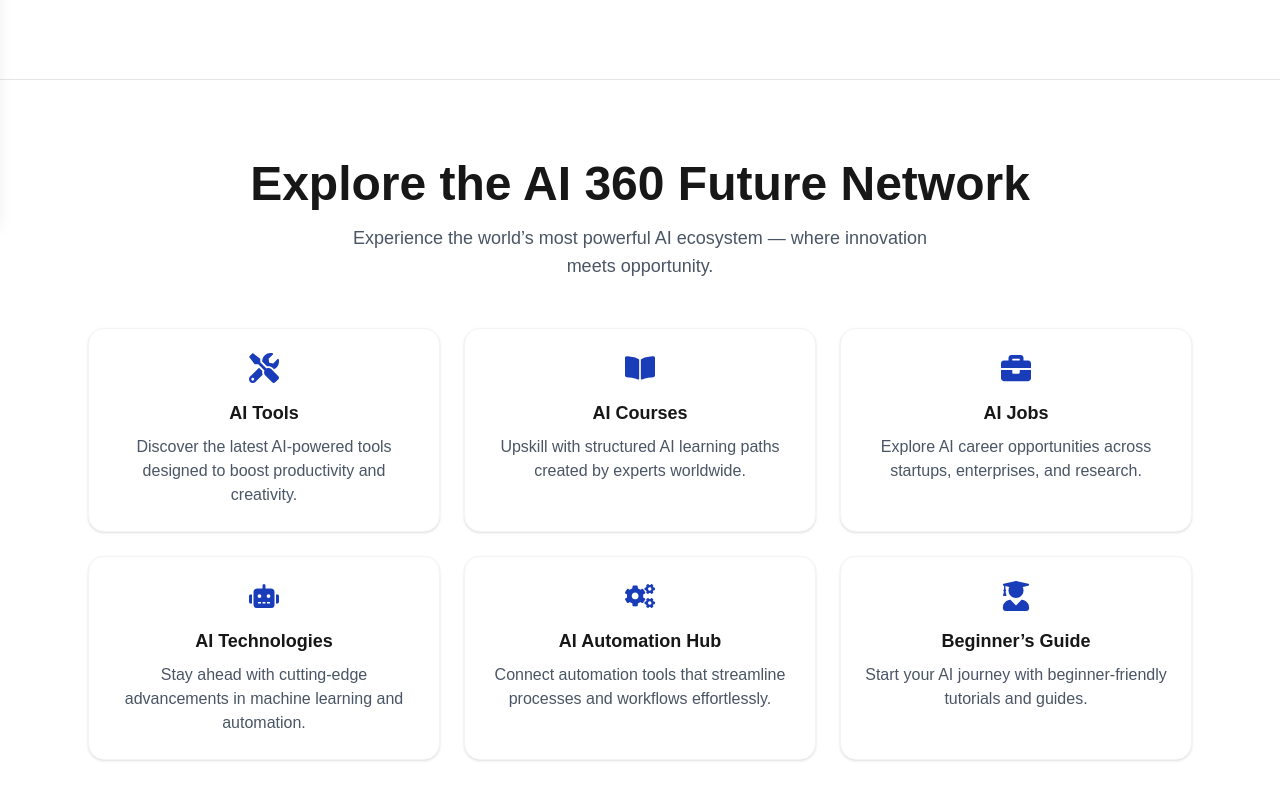
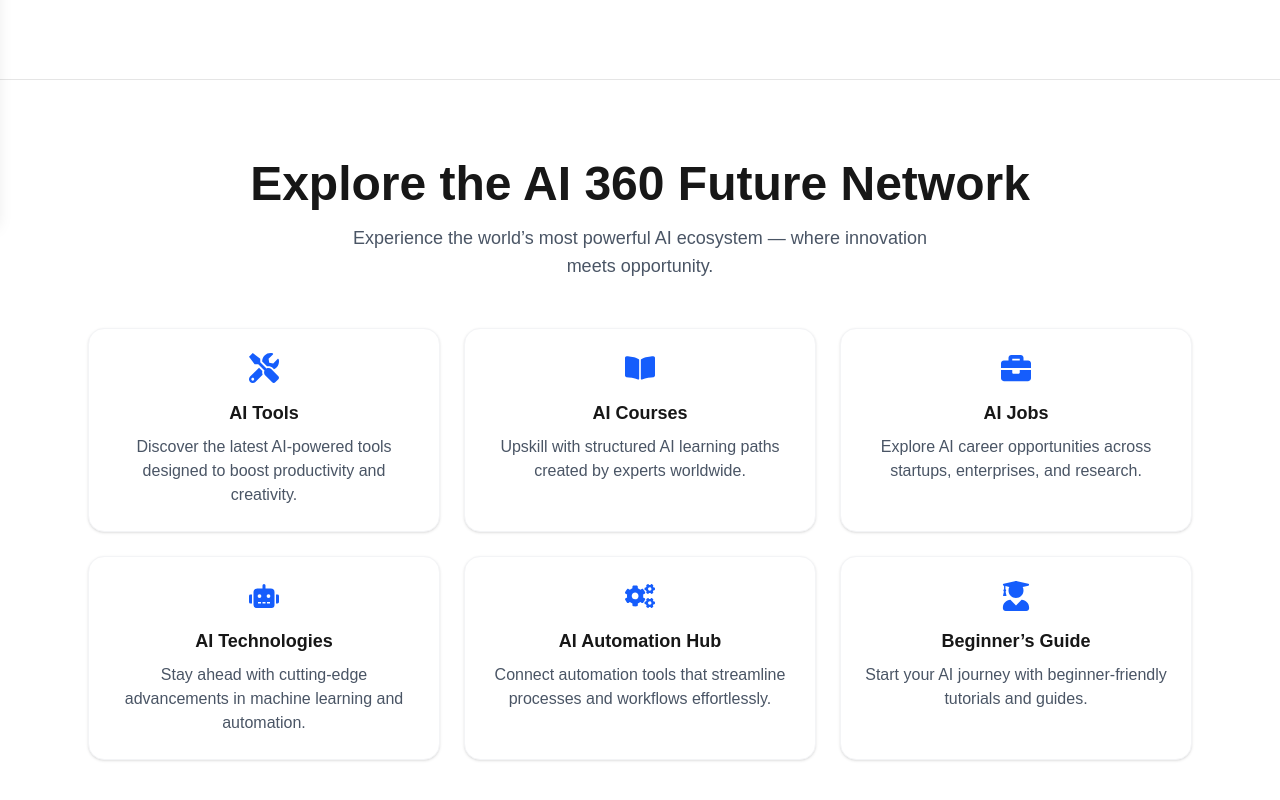
Before and after one commit to ai360futureworld/ai360futureworld, a Next.js app: page / in a window 1280 px wide. Shown: the part 580-1380 px from the top of the page. Built offline with nearby package versions, Linux system fonts and the light colour scheme.

Commit message:
Added Hero Section with typewriter effect

```diff
--- a/components/ExploreNetwork.tsx
+++ b/components/ExploreNetwork.tsx
@@ -11,37 +11,37 @@ import {
 
 const cards = [
   {
-    icon: <FaTools size={30} className="text-blue-800" />,
+    icon: <FaTools size={30} className="text-blue-600" />,
     title: "AI Tools",
     description:
       "Discover the latest AI-powered tools designed to boost productivity and creativity.",
   },
   {
-    icon: <FaBookOpen size={30} className="text-blue-800" />,
+    icon: <FaBookOpen size={30} className="text-blue-600" />,
     title: "AI Courses",
     description:
       "Upskill with structured AI learning paths created by experts worldwide.",
   },
   {
-    icon: <FaBriefcase size={30} className="text-blue-800" />,
+    icon: <FaBriefcase size={30} className="text-blue-600" />,
     title: "AI Jobs",
     description:
       "Explore AI career opportunities across startups, enterprises, and research.",
   },
   {
-    icon: <FaRobot size={30} className="text-blue-800" />,
+    icon: <FaRobot size={30} className="text-blue-600" />,
     title: "AI Technologies",
     description:
       "Stay ahead with cutting-edge advancements in machine learning and automation.",
   },
   {
-    icon: <FaCogs size={30} className="text-blue-800" />,
+    icon: <FaCogs size={30} className="text-blue-600" />,
     title: "AI Automation Hub",
     description:
       "Connect automation tools that streamline processes and workflows effortlessly.",
   },
   {
-    icon: <FaUserGraduate size={30} className="text-blue-800" />,
+    icon: <FaUserGraduate size={30} className="text-blue-600" />,
     title: "Beginner’s Guide",
     description:
       "Start your AI journey with beginner-friendly tutorials and guides.",
--- a/components/HeroSection.tsx
+++ b/components/HeroSection.tsx
@@ -54,7 +54,7 @@ const HeroSection = () => {
         <div className="flex justify-center gap-4 flex-wrap">
           <Link
             href="#tools"
-            className="bg-blue-800 hover:bg-blue-900 text-white font-semibold px-6 py-3 rounded-full shadow-sm transition duration-200"
+            className="bg-blue-600 hover:bg-blue-700 text-white font-semibold px-6 py-3 rounded-full shadow-sm transition duration-200"
           >
             Explore AI Tools
           </Link>
```
